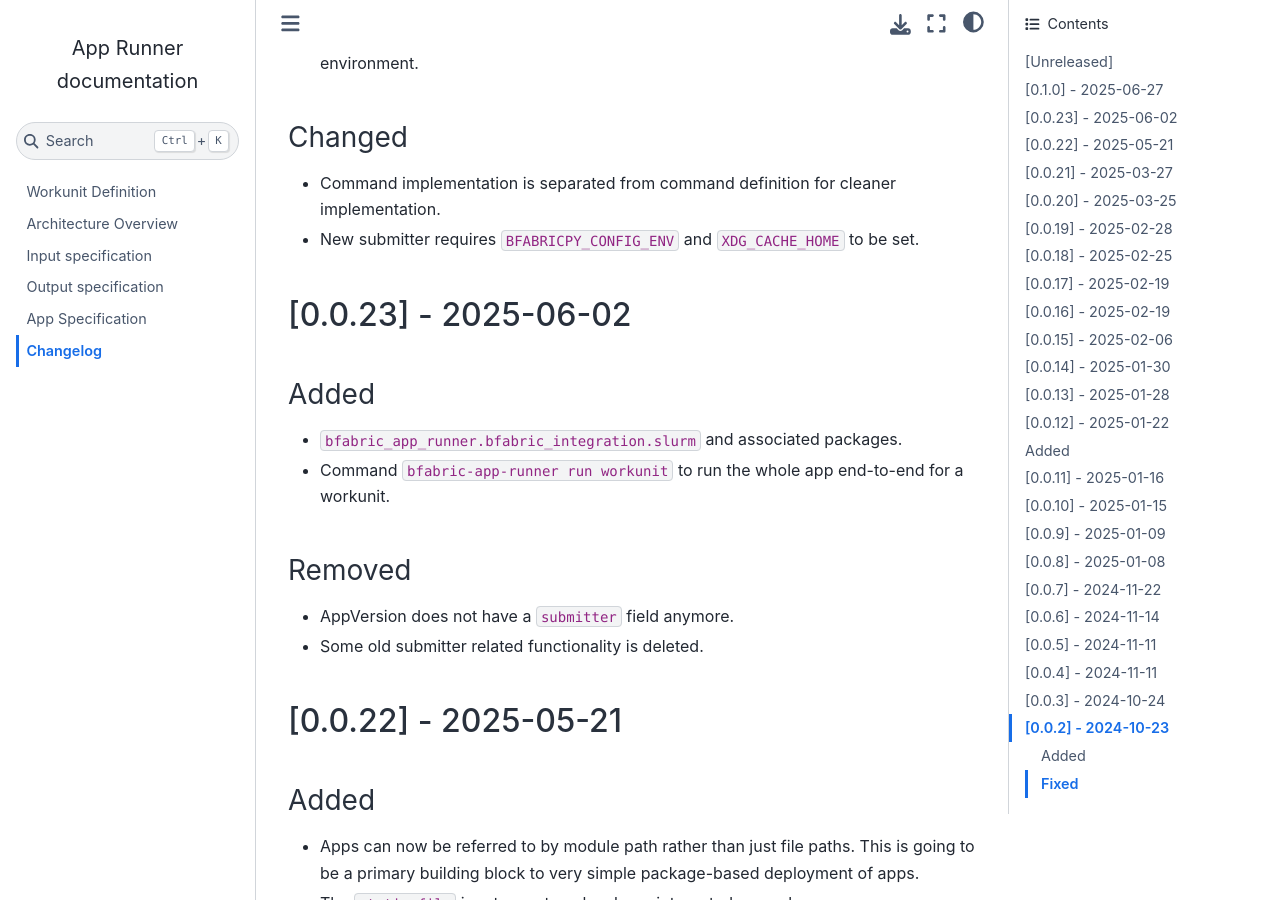
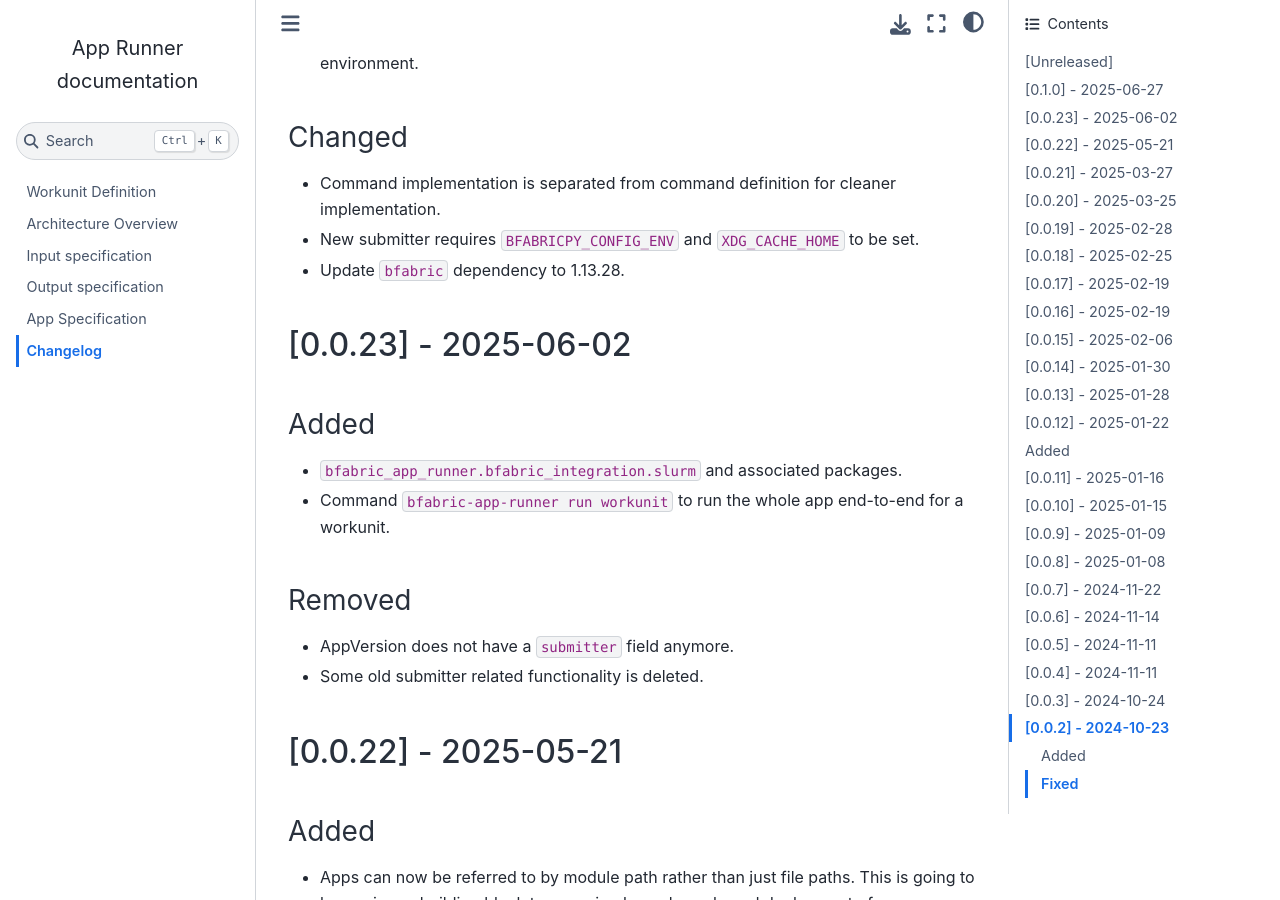
Before and after one commit to fgcz/bfabricPy, a Sphinx documentation site: the page built from bfabric_app_runner/docs/changelog.md, in a window 1280 px wide and 900 px high, scrolled down 392 px. Built offline with Sphinx 7.4.7 and the Sphinx Book theme 1.1.4, drawn with Linux system fonts in a browser that asks for light colours.

Commit message:
bfabric 1.13.28

```diff
--- a/bfabric_app_runner/docs/changelog.md
+++ b/bfabric_app_runner/docs/changelog.md
@@ -14,6 +14,7 @@ The format is based on [Keep a Changelog](https://keepachangelog.com/en/1.1.0/).
 
 - Command implementation is separated from command definition for cleaner implementation.
 - New submitter requires `BFABRICPY_CONFIG_ENV` and `XDG_CACHE_HOME` to be set.
+- Update `bfabric` dependency to 1.13.28.
 
 ## \[0.0.23\] - 2025-06-02
 
```
Also changed, not shown: bfabric/docs/changelog.md, 2 other files.
